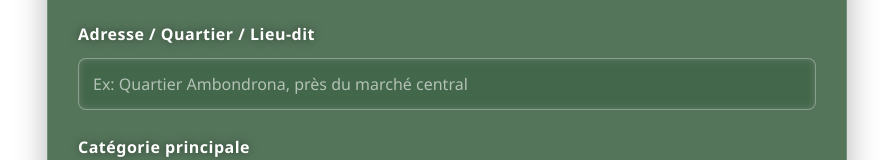
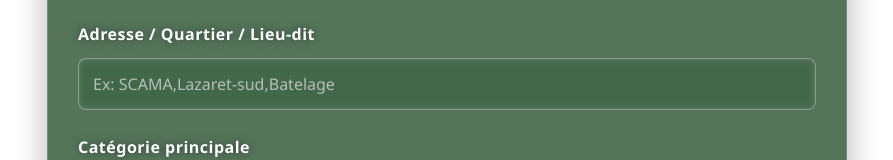
Before and after one commit to Fidel152/gasybiz-site, a plain HTML site: page index.html in a window 1280 px wide. Shown: the part 703-863 px from the top of the page, without its empty margins (193-1086 px from the left). Drawn offline with Linux system fonts and the light colour scheme.

Commit message:
Update index.html

```diff
--- a/index.html
+++ b/index.html
@@ -37,7 +37,7 @@
 
             <div class="form-group">
                 <label for="address">Adresse / Quartier / Lieu-dit</label>
-                <input type="text" name="Quartier" id="address" placeholder="Ex: Quartier Ambondrona, près du marché central" required>
+                <input type="text" name="Quartier" id="address" placeholder="Ex: SCAMA,Lazaret-sud,Batelage" required>
             </div>
 
             <div class="form-group">
```
